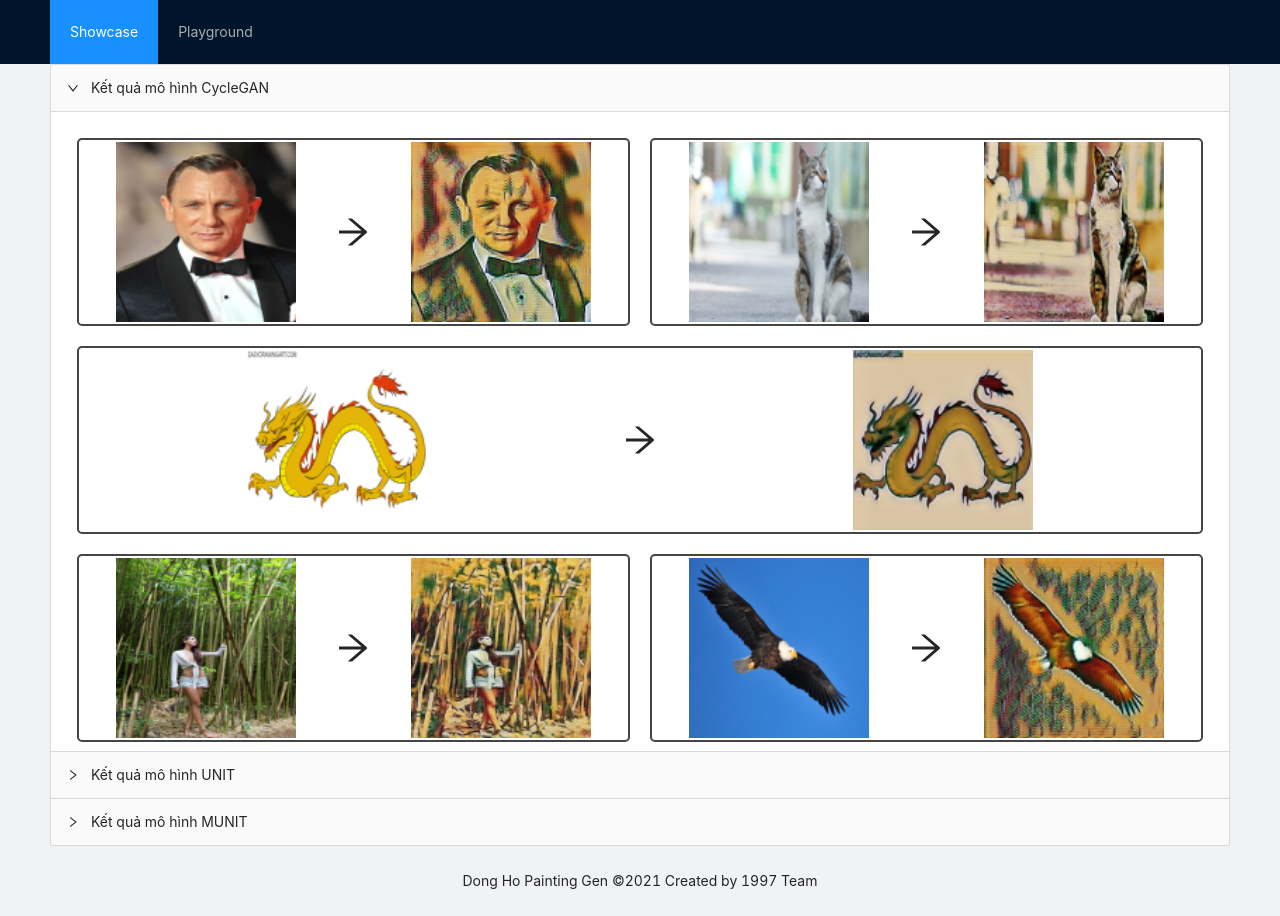
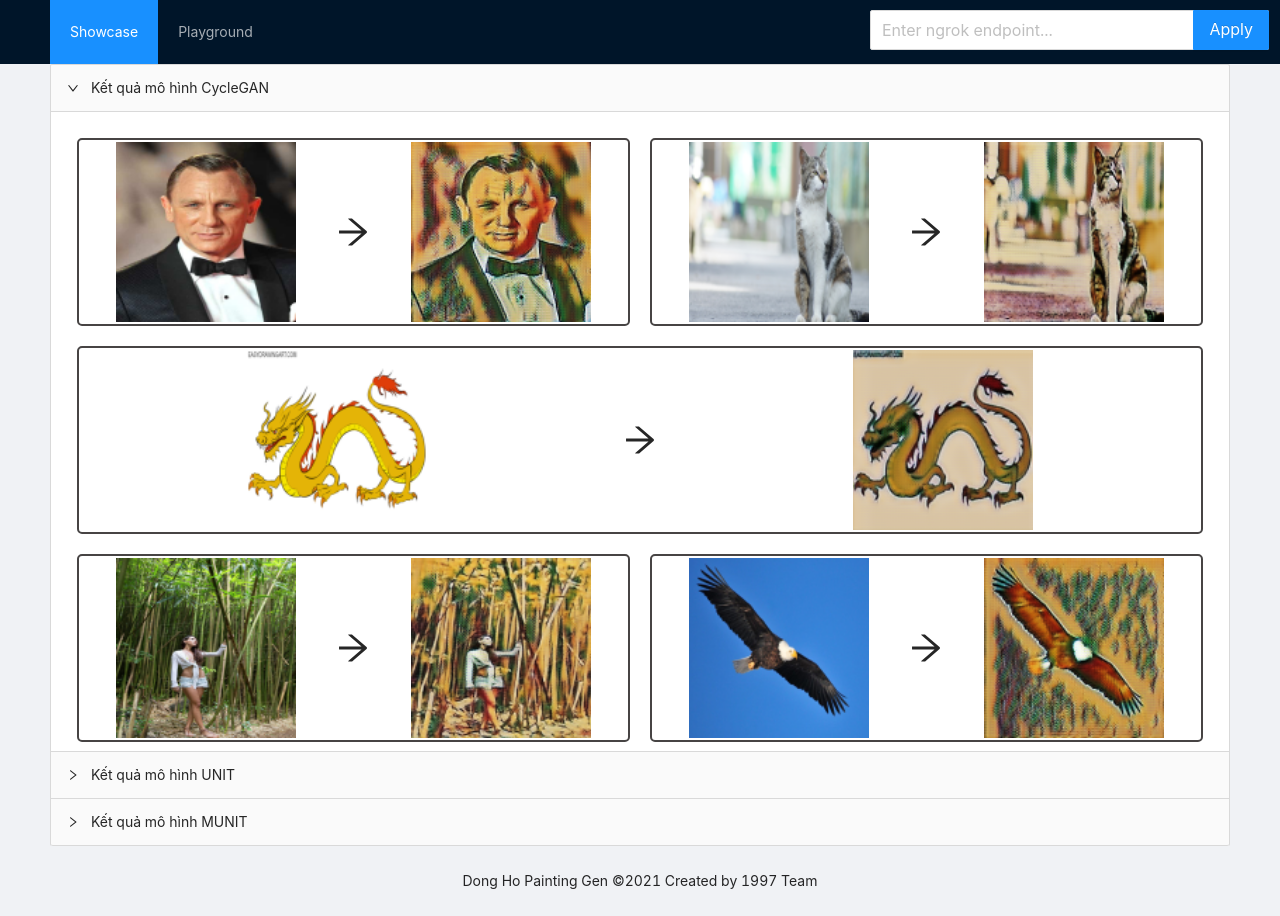
Before and after one commit to trongtai37/gan-demo, a React (Create React App) app: page /showcase in a window 1280 px wide. Built offline with nearby package versions, Linux system fonts and the light colour scheme.

Commit message:
Integrate with Collab server

```diff
--- a/src/App.css
+++ b/src/App.css
@@ -31,3 +31,10 @@
   max-height: 640px;
   overflow-y: scroll;
 }
+
+.header__ngrok-endpoint {
+  position: absolute !important;
+  width: 400px !important;
+  right: 10px;
+  top: 10px;
+}
--- a/src/App.js
+++ b/src/App.js
@@ -1,16 +1,24 @@
 import "./App.css";
 import "antd/dist/antd.css";
-import { Layout, Menu } from "antd";
+import { Layout, Menu, Input } from "antd";
 import { Link } from "react-router-dom";
 import AppRoute from "./Routes";
 
 const { Header, Content, Footer } = Layout;
+const { Search } = Input;
 
 function App() {
   return (
     <Layout className="layout">
       <Header>
-        <div className="logo">{/* <img src={logo} /> */}</div>
+        <Search
+          className="header__ngrok-endpoint"
+          placeholder="Enter ngrok endpoint..."
+          allowClear
+          enterButton="Apply"
+          size="large"
+          onSearch={(value) => localStorage.setItem("ngrok-endpoint", value)}
+        />
         <Menu theme="dark" mode="horizontal" defaultSelectedKeys={["1"]}>
           <Menu.Item key="1">
             <Link to="/showcase">Showcase</Link>
--- a/src/Components/Uploader/index.js
+++ b/src/Components/Uploader/index.js
@@ -17,7 +17,7 @@ const Uploader = (props) => {
         multiple={false}
         onRemove={() => setInputFile([])}
         beforeUpload={(file) => {
-          !inputFile.length && setInputFile((state) => [...state, file]);
+          setInputFile([file]);
           return false;
         }}
         fileList={inputFile}
@@ -43,7 +43,7 @@ const Uploader = (props) => {
         style={{ marginTop: 16 }}
         onClick={() =>
           handleUpload({
-            inputFile,
+            inputFile: inputFile[0],
             modelType,
           })
         }
--- a/src/Containers/PlayGround.js
+++ b/src/Containers/PlayGround.js
@@ -13,7 +13,7 @@ const PlayGround = () => {
     try {
       setLoading(true);
       const formData = new FormData();
-      formData.append("inputFile", data.inputFile);
+      formData.append("file", data.inputFile);
       formData.append("modelType", data.modelType);
       const image = await transformImage(formData);
       setOutput(image);
@@ -33,6 +33,9 @@ const PlayGround = () => {
       </Col>
       <Col span={11}>
         <Image
+          style={{
+            marginTop: 20,
+          }}
           width="90%"
           src={output}
           fallback={
--- a/src/Services/upload.js
+++ b/src/Services/upload.js
@@ -1,9 +1,10 @@
 import axios from "axios";
 
-const API_ENDPOINT = "http://localhost:3000/api";
-const UPLOAD_ENDPOINT = `${API_ENDPOINT}/transform-image`;
+const getNgrokEndpoint = () =>
+  localStorage.getItem("ngrok-endpoint") || "http://f9770404ad74.ngrok.io";
 
 const transformImage = async (formData) => {
+  const UPLOAD_ENDPOINT = `${getNgrokEndpoint()}/api/transform-image`;
   const response = await axios.post(UPLOAD_ENDPOINT, formData, {
     headers: {
       "Content-Type": "multipart/form-data",
```
Also changed, not shown: 1 other file (tests, documents, lock files or other folders).
